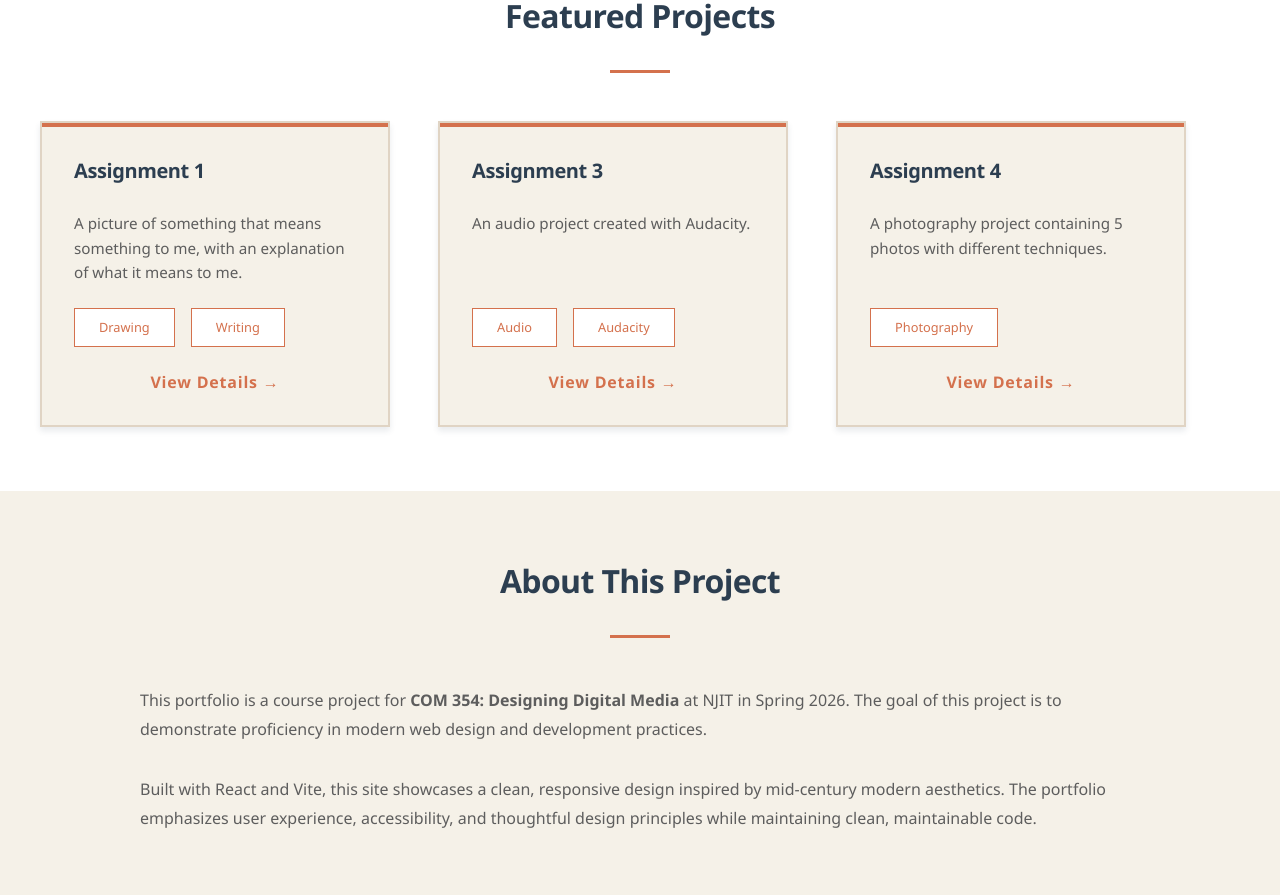
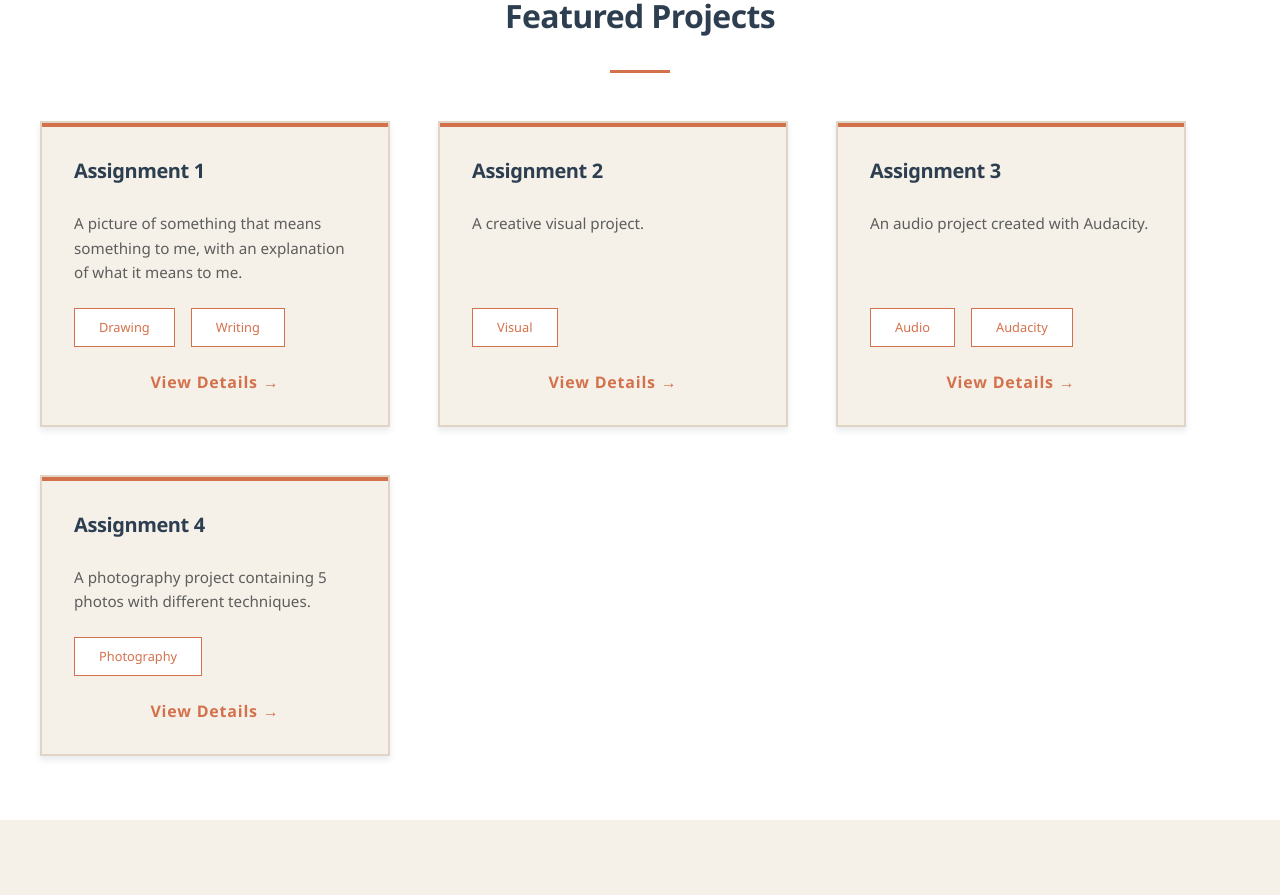
Before and after one commit to tatejones2/com354site, a React (Vite) app: page / in a window 1280 px wide. Shown: the part 980-1875 px from the top of the page. Built offline with nearby package versions, Linux system fonts and the light colour scheme.

Commit message:
Add Assignment 2 to projects

```diff
--- a/src/components/Projects.jsx
+++ b/src/components/Projects.jsx
@@ -12,6 +12,14 @@ const projectsData = [
   },
   {
     id: 2,
+    title: 'Assignment 2',
+    description: 'A creative visual project.',
+    tags: ['Visual'],
+    link: '#',
+    image: `${import.meta.env.BASE_URL}images/assignment2.png`
+  },
+  {
+    id: 3,
     title: 'Assignment 3',
     description: 'An audio project created with Audacity.',
     tags: ['Audio', 'Audacity'],
@@ -19,7 +27,7 @@ const projectsData = [
     image: `${import.meta.env.BASE_URL}images/assignment3.png`
   },
   {
-    id: 3,
+    id: 4,
     title: 'Assignment 4',
     description: 'A photography project containing 5 photos with different techniques.',
     tags: ['Photography'],
```
Also changed, not shown: public/images/assignment2.png (added).
